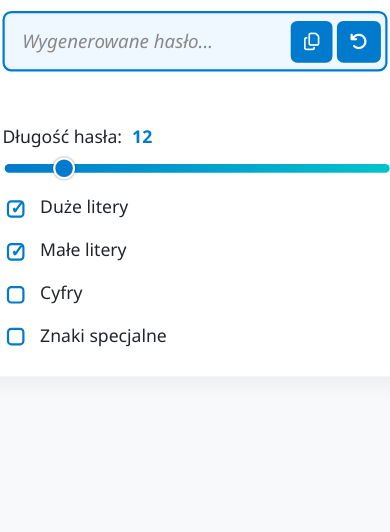
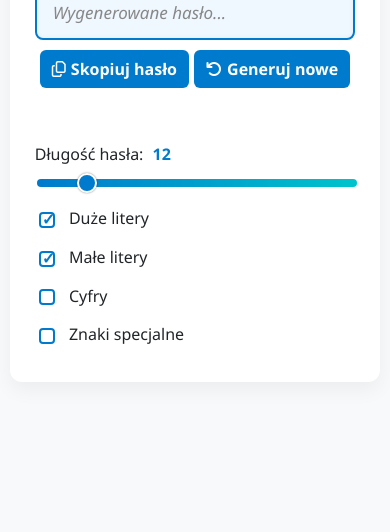
Before and after one commit to RayskiDev/password-generator, a plain HTML site: page index.html in a window 390 px wide. Shown: the part 312-844 px from the top of the page. Drawn offline with Linux system fonts and the light colour scheme.

Commit message:
Add files via upload

```diff
--- a/index.html
+++ b/index.html
@@ -2,13 +2,14 @@
 <html lang="pl">
 
 <head>
-    <meta charset="UTF-8">
-    <meta name="viewport" content="width=device-width, initial-scale=1.0">
+    <meta charset="UTF-8" />
+    <meta name="viewport" content="width=device-width, initial-scale=1.0" />
     <title>Generator haseł</title>
-    <meta name="description" content="Prosty generator losowych haseł. Wybierz długość, rodzaj znaków i wygeneruj bezpieczne hasło.">
+    <meta name="description"
+        content="Prosty generator losowych haseł. Wybierz długość, rodzaj znaków i wygeneruj bezpieczne hasło." />
 
-    <link rel="preconnect" href="https://ka-f.fontawesome.com">
-    <link rel="stylesheet" href="style.css">
+    <link rel="preconnect" href="https://ka-f.fontawesome.com" />
+    <link rel="stylesheet" href="style.css" />
     <script src="https://kit.fontawesome.com/dd27f562fc.js" crossorigin="anonymous" defer></script>
 </head>
 
@@ -17,33 +18,38 @@
         <h1>Generator Losowych Haseł</h1>
         <form id="passwordForm">
             <section class="password-container">
-                <input type="text" id="generatedPassword" placeholder="Wygenerowane hasło..." readonly>
-                <button type="button" title="Kopiuj hasło" id="copyButton" onclick="copyPasswd()"><i class="fa-regular fa-copy"></i></button>
-                <button type="button" title="Generuj nowe hasło" id="generateButton" onclick="generatePasswd()"><i class="fa-solid fa-arrow-rotate-left"></i></button>
+                <input type="text" id="generatedPassword" placeholder="Wygenerowane hasło..." readonly />
+
+                <div class="function-button-container">
+                    <button type="button" title="Kopiuj hasło" id="copyButton" onclick="copyPasswd()">
+                        <i class="fa-regular fa-copy"></i><span class="mobile-text">Skopiuj hasło</span>
+                    </button>
+                    <button type="button" title="Generuj nowe hasło" id="generateButton" onclick="generatePasswd()">
+                        <i class="fa-solid fa-arrow-rotate-left"></i><span class="mobile-text">Generuj nowe</span>
+                    </button>
             </section>
             <p id="copyStatus" aria-live="polite"></p>
 
-
             <label for="length">Długość hasła: <span id="passwdLength">12</span></label>
-            <input type="range" id="length" min="4" max="64" value="12" required>
+            <input type="range" id="length" min="4" max="64" value="12" required />
 
             <label for="includeUppercase">
-                <input type="checkbox" id="includeUppercase" checked>
+                <input type="checkbox" id="includeUppercase" checked />
                 Duże litery
             </label>
 
             <label for="includeLowercase">
-                <input type="checkbox" id="includeLowercase" checked>
+                <input type="checkbox" id="includeLowercase" checked />
                 Małe litery
             </label>
 
             <label for="includeNumbers">
-                <input type="checkbox" id="includeNumbers">
+                <input type="checkbox" id="includeNumbers" />
                 Cyfry
             </label>
 
             <label for="includeSpecial">
-                <input type="checkbox" id="includeSpecial">
+                <input type="checkbox" id="includeSpecial" />
                 Znaki specjalne
             </label>
         </form>
--- a/style.css
+++ b/style.css
@@ -17,7 +17,7 @@ body {
 
 .container {
   width: 500px;
-  margin: 40px auto;
+  margin: auto;
   padding: 20px;
   background-color: #ffffff;
   border-radius: 12px;
@@ -53,6 +53,10 @@ body {
   font-style: italic;
 }
 
+.function-button-container {
+  display: inline;
+}
+
 .password-container button {
   position: absolute;
   top: 50%;
@@ -79,8 +83,15 @@ body {
   right: 6px;
 }
 
+.mobile-text {
+  display: none;
+  font-size: 16px;
+  font-weight: 700;
+  margin-left: 5px;
+}
+
 #copyStatus {
-  font-size: 14px;
+  font-size: 16px;
   text-align: center;
   color: #28a745;
   height: 1em;
@@ -90,6 +101,7 @@ body {
 /* form */
 form {
   text-align: left;
+  margin-bottom: 20px;
 }
 
 form label {
@@ -162,3 +174,40 @@ input[type="range"]::-moz-range-thumb {
   color: #007acc;
   margin-left: 5px;
 }
+
+/* responsiveness */
+@media (max-width: 600px) {
+  .container {
+    width: 95%;
+    margin: auto;
+    padding: 15px 25px;
+    transform: scale(1);
+  }
+
+  .password-container input[type="text"] {
+    padding-right: 16px;
+  }
+
+  .function-button-container {
+    display: flex;
+    justify-content: space-evenly;
+    align-items: center;
+    margin: 10px auto 0;
+  }
+
+  #copyButton,
+  #generateButton {
+    position: static;
+    transform: translateY(0);
+  }
+
+  .mobile-text {
+    display: inline;
+  }
+
+  #copyStatus {
+    font-size: 20px;
+    margin: 10px auto 0;
+    height: 1.5em;
+  }
+}
```
Also changed, not shown: script.js (line endings or trailing spaces).
